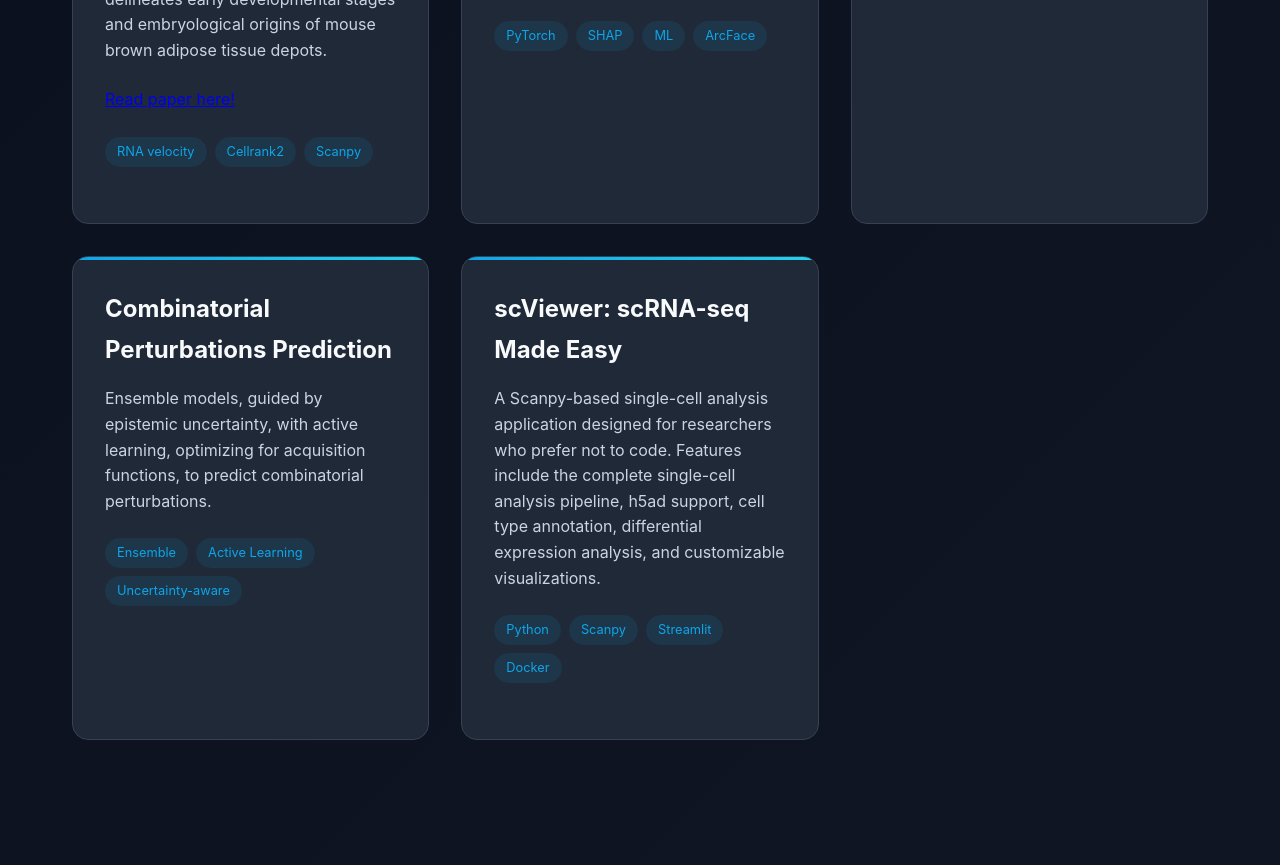
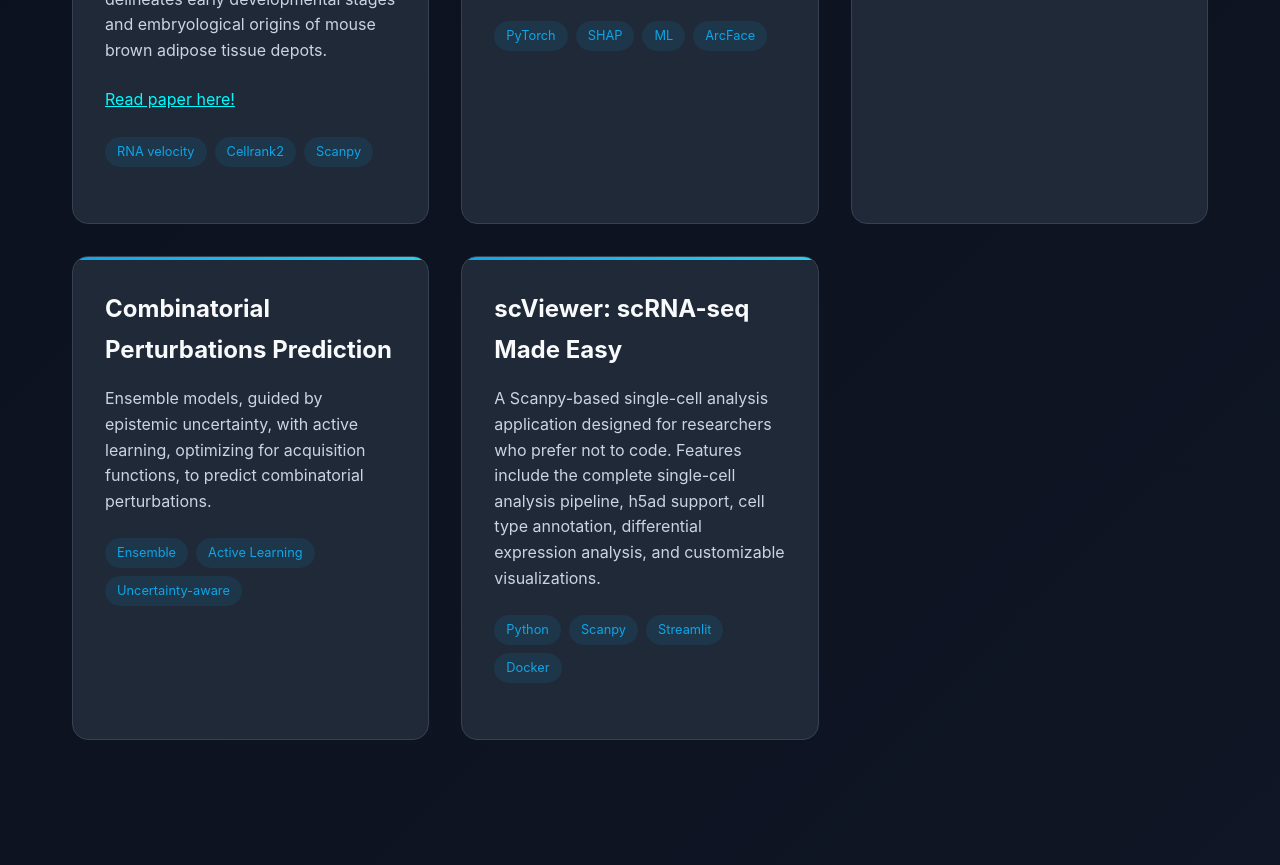
Before and after one commit to rikaaaac/rikaaaac.github.io, a plain HTML site: page index.html in a window 1280 px wide. Shown: the part 1313-2178 px from the top of the page. Drawn offline with Linux system fonts and the light colour scheme.

Commit message:
change paper link

```diff
--- a/index.html
+++ b/index.html
@@ -569,7 +569,7 @@
                         <p>Immunofluorescence combined with computational analysis of scRNA-seq data identified SOX9
                             as a component of a combinatorial marker set that delineates early developmental stages and
                             embryological origins of mouse brown adipose tissue depots.</p>
-                        <p><a href="https://www.biorxiv.org/content/10.1101/2025.07.16.665135v1" target="_blank">Read paper here!</a></p>
+                        <p><a href="https://www.biorxiv.org/content/10.1101/2025.07.16.665135v1" target="_blank" style="color: #00fbff;">Read paper here!</a></p>
                         <div class="project-tags">
                             <span class="project-tag">RNA velocity</span>
                             <span class="project-tag">Cellrank2</span>
```
